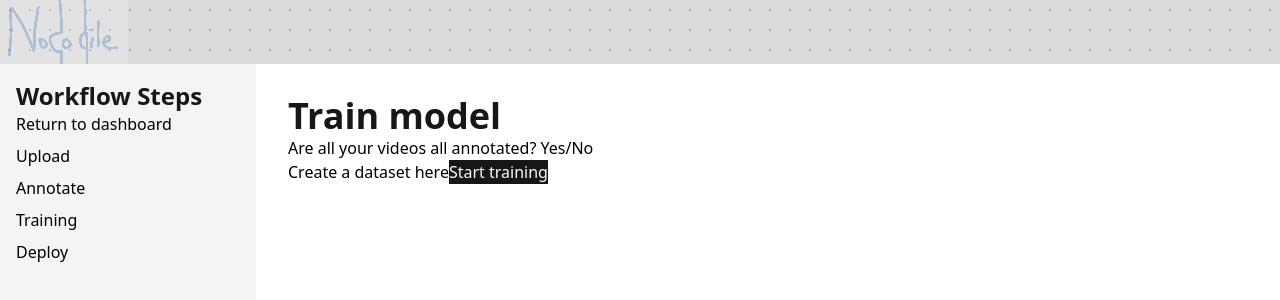
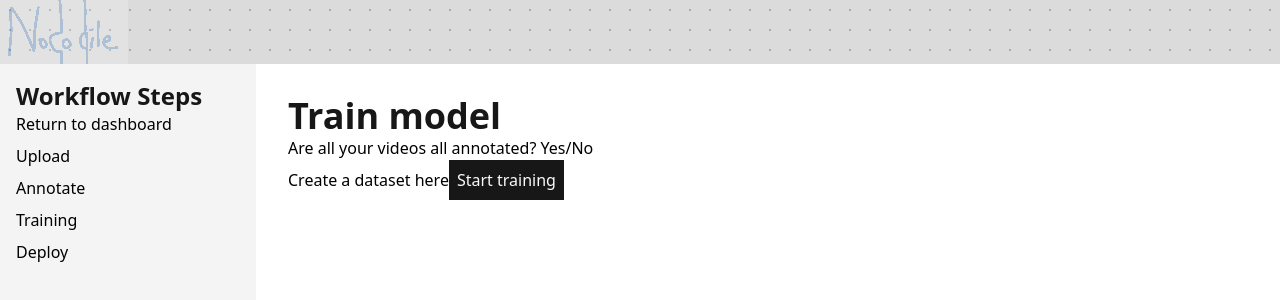
Before and after one commit to jasonchiu8421/Nocodile, a Next.js app in the folder nocodile/: page /project/1/train in a window 1280 px wide. Shown: the top 300 px of the page. Built offline with nearby package versions, Linux system fonts and the light colour scheme.

Commit message:
merge cleanup

```diff
--- a/nocodile/app/globals.css
+++ b/nocodile/app/globals.css
@@ -150,7 +150,7 @@ input[type="email"] {
     @apply text-2xl font-semibold text-primary;
   }
   .btn-primary {
-    @apply bg-primary text-primary-foreground hover:bg-primary/90;
+    @apply bg-primary text-primary-foreground hover:bg-primary/90 p-2;
   }
   .btn-secondary {
     @apply bg-secondary text-secondary-foreground hover:bg-secondary/80;
```
Also changed, not shown: 1 other file (tests, documents, lock files or other folders).
